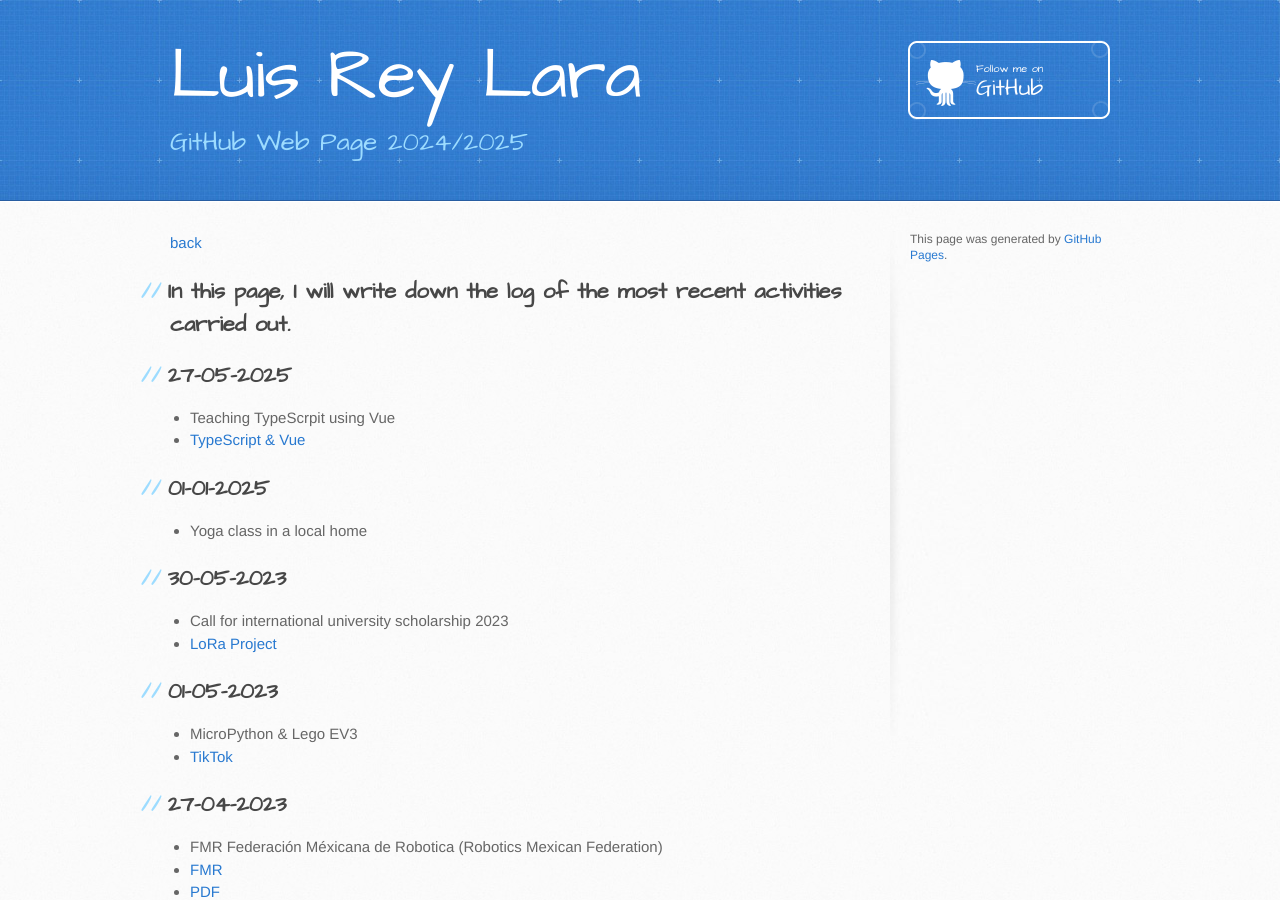
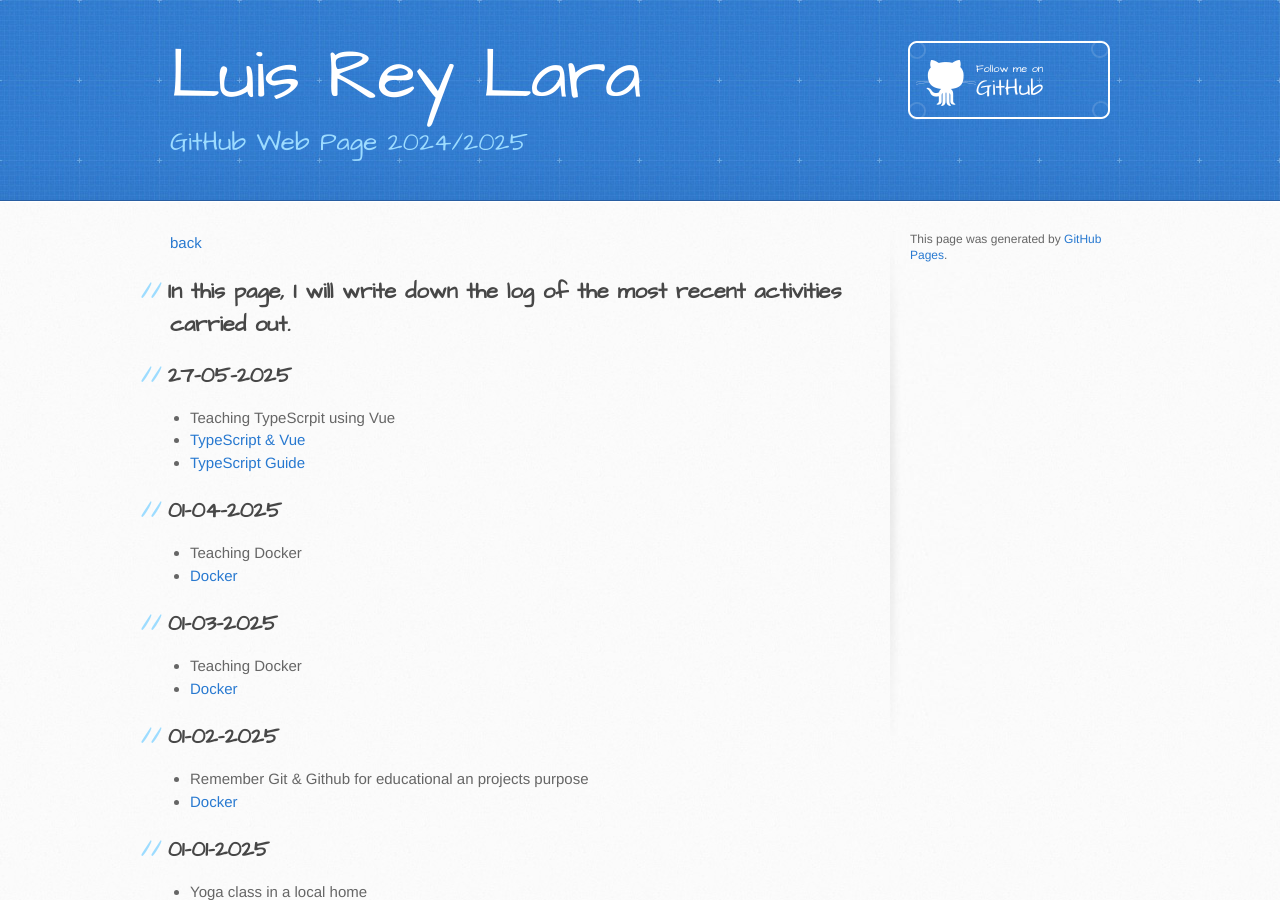
Before and after one commit to luisreylara/luisreylara.github.io, a Jekyll site: the page built from docs/another-page.md, in a window 1280 px wide and 900 px high. Built offline with Jekyll 4.4.1, drawn with Linux system fonts in a browser that asks for light colours.

Commit message:
Update another-page.md

```diff
--- a/docs/another-page.md
+++ b/docs/another-page.md
@@ -8,6 +8,19 @@ layout: default
 ## 27-05-2025
 * Teaching TypeScrpit using Vue
 * [TypeScript & Vue ](https://github.com/luisreylara/tecnologiasweb)
+* [TypeScript Guide ](https://www.udemy.com/course/typescript-guia-completa/)
+
+## 01-04-2025
+* Teaching Docker
+* [Docker ](https://www.udemy.com/course/ultimate-docker-guia-de-cero-hasta-despliegues/)
+
+## 01-03-2025
+* Teaching Docker
+* [Docker ](https://www.udemy.com/course/ultimate-docker-guia-de-cero-hasta-despliegues/)
+
+## 01-02-2025
+* Remember Git & Github for educational an projects purpose
+* [Docker ](https://www.udemy.com/course/git-github/)
 
 ## 01-01-2025
 * Yoga class in a local home
```
